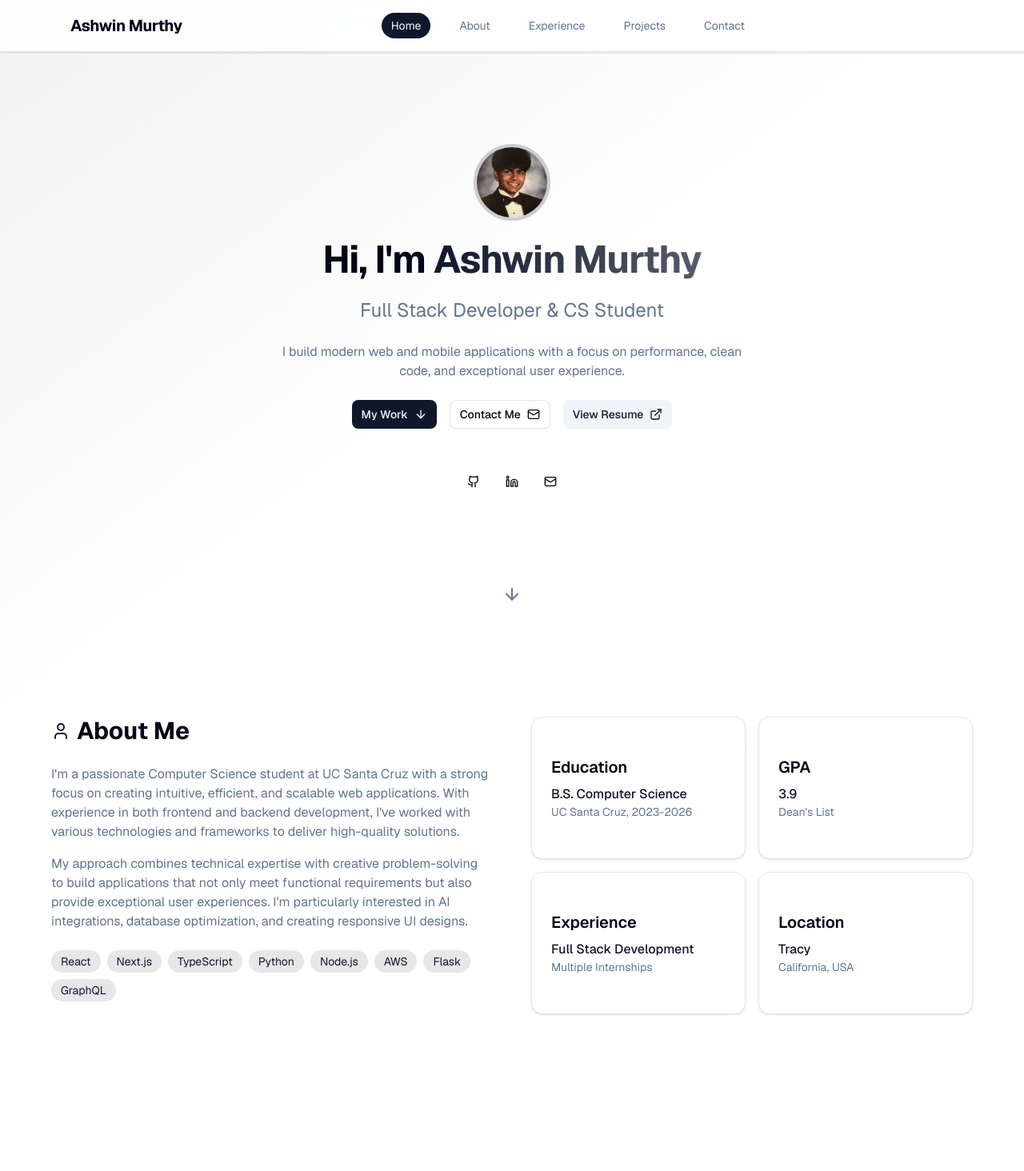
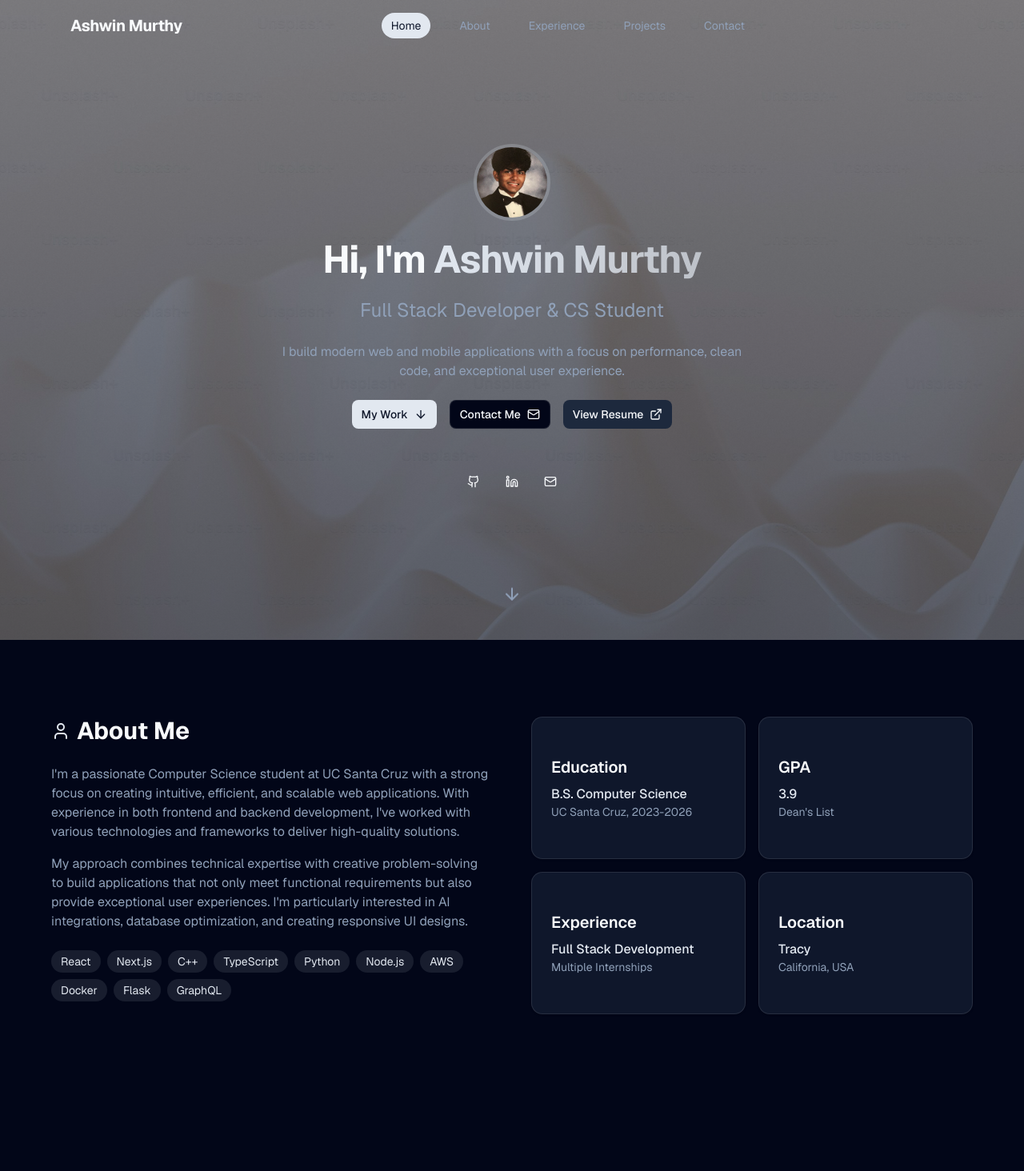
Before and after one commit to ashwinsm10/ashwin-murthy, a Next.js app: page / in a window 1280 px wide. Shown: the top 1464 px of the page at 80% size. Built offline with nearby package versions, Linux system fonts and the light colour scheme.

Commit message:
ui changes

```diff
--- /dev/null
+++ b/app/background.tsx
@@ -0,0 +1,30 @@
+import { motion, useScroll, useTransform } from "framer-motion";
+
+export const ParallaxBackground = () => {
+  const { scrollY } = useScroll();
+
+  // Simple vertical movement as you scroll
+  const y = useTransform(scrollY, [0, 1000], [0, -300]);
+
+  return (
+    <div className="fixed inset-0 w-full h-full overflow-hidden pointer-events-none -z-10">
+      {/* Background image with parallax effect */}
+      <motion.div
+        style={{ y }}
+        className="absolute inset-0 w-full h-full"
+      >
+        <div
+          className="absolute inset-0 w-full h-full bg-cover bg-center"
+          style={{
+            backgroundImage: "url('/bg.jpg')",
+            height: "150%",
+            width: "100%",
+          }}
+        />
+      </motion.div>
+
+      {/* Optional overlay for even smoother text contrast */}
+      <div className="absolute inset-0 bg-gradient-to-b from-slate-900/40 to-slate-900/60" />
+    </div>
+  );
+};
--- a/app/globals.css
+++ b/app/globals.css
@@ -43,7 +43,7 @@
   --radius-xl: calc(var(--radius) + 4px);
 }
 
-:root {
+.dark {
   --radius: 0.625rem;
   --background: oklch(1 0 0);
   --foreground: oklch(0.129 0.042 264.695);
@@ -78,7 +78,9 @@
   --sidebar-ring: oklch(0.704 0.04 256.788);
 }
 
-.dark {
+:root {  --radius: 0.625rem;
+
+
   --background: oklch(0.129 0.042 264.695);
   --foreground: oklch(0.984 0.003 247.858);
   --card: oklch(0.208 0.042 265.755);
--- a/app/page.tsx
+++ b/app/page.tsx
@@ -17,10 +17,10 @@ import { Button } from "@/components/ui/button";
 import { Separator } from "@/components/ui/separator";
 import { Card, CardContent } from "@/components/ui/card";
 import Link from "next/link";
-
 import { Inter, Poppins } from "next/font/google";
 import Image from "next/image";
 import { VideoWithSlider } from "./video_player";
+import { ParallaxBackground } from "./background";
 
 const inter = Inter({
   subsets: ["latin"],
@@ -79,7 +79,7 @@ const ProjectCard = ({
           <Link href={link} target="_blank" rel="noopener noreferrer">
             <Button
               size="sm"
-              className="cursor-pointer bg-gradient-to-r from-primary to-primary/80 text-white border-none"
+              className="cursor-pointer bg-gradient-to-r from-primary to-primary/80 text-black border-none"
             >
               View Project <ExternalLink className="ml-2 h-4 w-4" />
             </Button>
@@ -146,10 +146,18 @@ export default function Portfolio() {
   const projectsRef = useRef<HTMLElement>(null);
   const experienceRef = useRef<HTMLElement>(null);
   const contactRef = useRef<HTMLElement>(null);
+  const [hasScrolled, setHasScrolled] = useState(false);
 
+  useEffect(() => {
+    const handleNavScroll = () => {
+      setHasScrolled(window.scrollY > 10);
+    };
+
+    window.addEventListener("scroll", handleNavScroll);
+    return () => window.removeEventListener("scroll", handleNavScroll);
+  }, []);
   const bgY = useTransform(scrollY, [0, 300], [0, -100]);
   const bgYSmooth = useSpring(bgY, { damping: 20, stiffness: 100 });
-  const opacity = useTransform(scrollY, [0, 200], [1, 0.5]);
 
   useEffect(() => {
     const handleScroll = () => {
@@ -189,14 +197,15 @@ export default function Portfolio() {
   return (
     <div className={`${inter.variable} ${poppins.variable} font-sans`}>
       {/* Background */}
-      <motion.div
-        style={{ y: bgYSmooth }}
-        className="fixed top-0 left-0 w-full h-[120vh] bg-gradient-to-br from-primary/5 via-background to-background/80 z-0 pointer-events-none"
-        aria-hidden
-      />
+      <ParallaxBackground />
 
       {/* Navigation */}
-      <nav className="fixed top-0 w-full z-50 backdrop-blur-sm bg-background/80 border-b border-border shadow-sm transition-all duration-300">
+      <nav
+        className={`fixed top-0 w-full z-50  border-border transition-all duration-300 ${
+          hasScrolled ? "backdrop-blur-sm shadow-sm" : ""
+        }`}
+      >
+        {" "}
         <div className="max-w-6xl mx-auto px-4 sm:px-6 h-16 flex items-center justify-between">
           <div className="font-bold text-xl tracking-tight font-heading">
             Ashwin Murthy
@@ -292,7 +301,6 @@ export default function Portfolio() {
           initial={{ opacity: 0, y: 20 }}
           animate={{ opacity: 1, y: 0 }}
           transition={{ duration: 0.8 }}
-          style={{ opacity }}
           className="space-y-6 max-w-3xl"
         >
           <div className="w-24 h-24 rounded-full overflow-hidden border-4 border-primary/20 mx-auto">
@@ -443,6 +451,9 @@ export default function Portfolio() {
                   Next.js
                 </span>
                 <span className="text-sm py-1 px-3 rounded-full bg-primary/10 text-primary">
+                  C++
+                </span>
+                <span className="text-sm py-1 px-3 rounded-full bg-primary/10 text-primary">
                   TypeScript
                 </span>
                 <span className="text-sm py-1 px-3 rounded-full bg-primary/10 text-primary">
@@ -453,6 +464,9 @@ export default function Portfolio() {
                 </span>
                 <span className="text-sm py-1 px-3 rounded-full bg-primary/10 text-primary">
                   AWS
+                </span>
+                <span className="text-sm py-1 px-3 rounded-full bg-primary/10 text-primary">
+                  Docker
                 </span>
                 <span className="text-sm py-1 px-3 rounded-full bg-primary/10 text-primary">
                   Flask
@@ -549,6 +563,7 @@ export default function Portfolio() {
                 "RESTful APIs",
                 "Authentication",
                 "Web3",
+                "Docker"
               ]}
             />
 
@@ -565,6 +580,7 @@ export default function Portfolio() {
                 "GraphQL",
                 "Jest",
                 "UI/UX Design",
+                "Docker"
               ]}
             />
           </div>
@@ -572,10 +588,7 @@ export default function Portfolio() {
       </section>
 
       {/* Projects Section */}
-      <section
-        ref={projectsRef}
-        className="relative z-10 py-24 w-full px-4 bg-muted/30"
-      >
+      <section ref={projectsRef} className="relative z-10 py-24 w-full px-4">
         <div className="max-w-6xl mx-auto">
           <motion.div
             initial={{ opacity: 0, y: 20 }}
@@ -646,10 +659,7 @@ export default function Portfolio() {
       </section>
 
       {/* Contact Section */}
-      <section
-        ref={contactRef}
-        className="relative z-10 py-24 w-full px-4 bg-muted/30"
-      >
+      <section ref={contactRef} className="relative z-10 py-24 w-full px-4">
         <div className="max-w-6xl mx-auto">
           <div className="flex flex-col md:flex-row gap-12">
             <motion.div
```
Also changed, not shown: public/bg.jpg (added).
